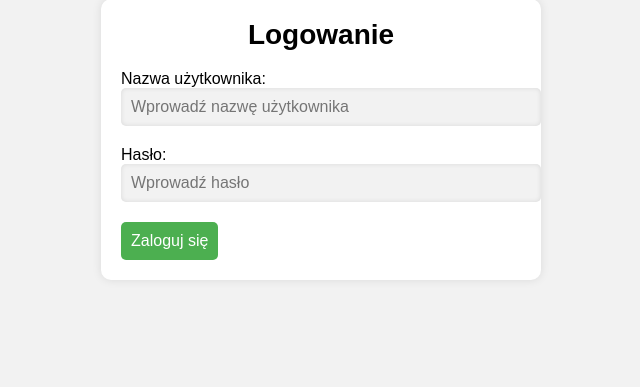
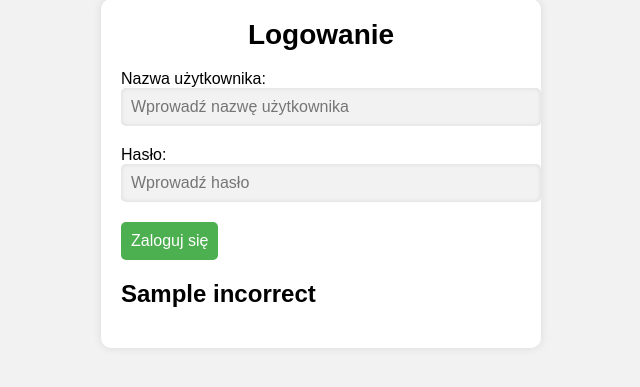
Before and after one commit to Mateusz779/Zdalne-systemy-z-kit-uVPN, a Flask app: template templates/login.html in a window 1280 px wide. Shown: the part 101-488 px from the top of the page, without its empty margins (319-959 px from the left). Run offline with Flask 2, Linux system fonts and the light colour scheme; the template is opened without the code that fills it: most values are stand-ins (such as "Sample title", 1, 10 or a date in 2020).

Commit message:
mod template

```diff
--- a/app.py
+++ b/app.py
@@ -30,8 +30,7 @@ def login_post():
 
     auth_token = db.login(username, password)
     if auth_token is None:
-        flash('Nieprawidłowa nazwa użytkownika lub hasło.', 'error')
-        return redirect(url_for('/'))
+        return render_template('login.html', incorrect="Incorrect username or password!")
 
     response = make_response(render_template('index.html'))
     response.set_cookie('auth_token', auth_token)
--- a/templates/login.html
+++ b/templates/login.html
@@ -57,6 +57,7 @@
         <input type="password" id="password" name="password" placeholder="Wprowadź hasło">
 
         <input type="submit" value="Zaloguj się">
+        <h2 color="red">{{incorrect}}<h2>
       </form>
     </div>
   </body>
```
